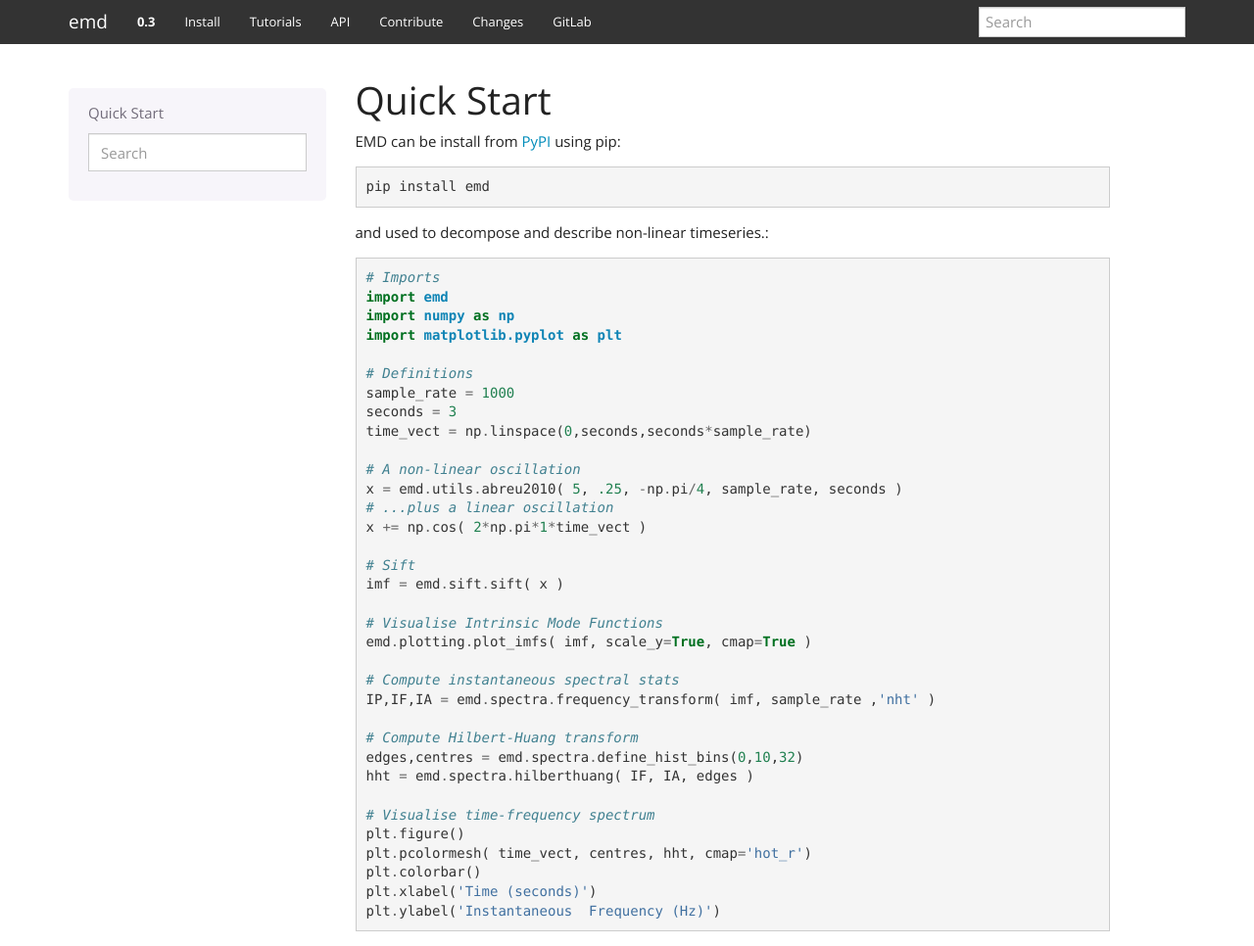
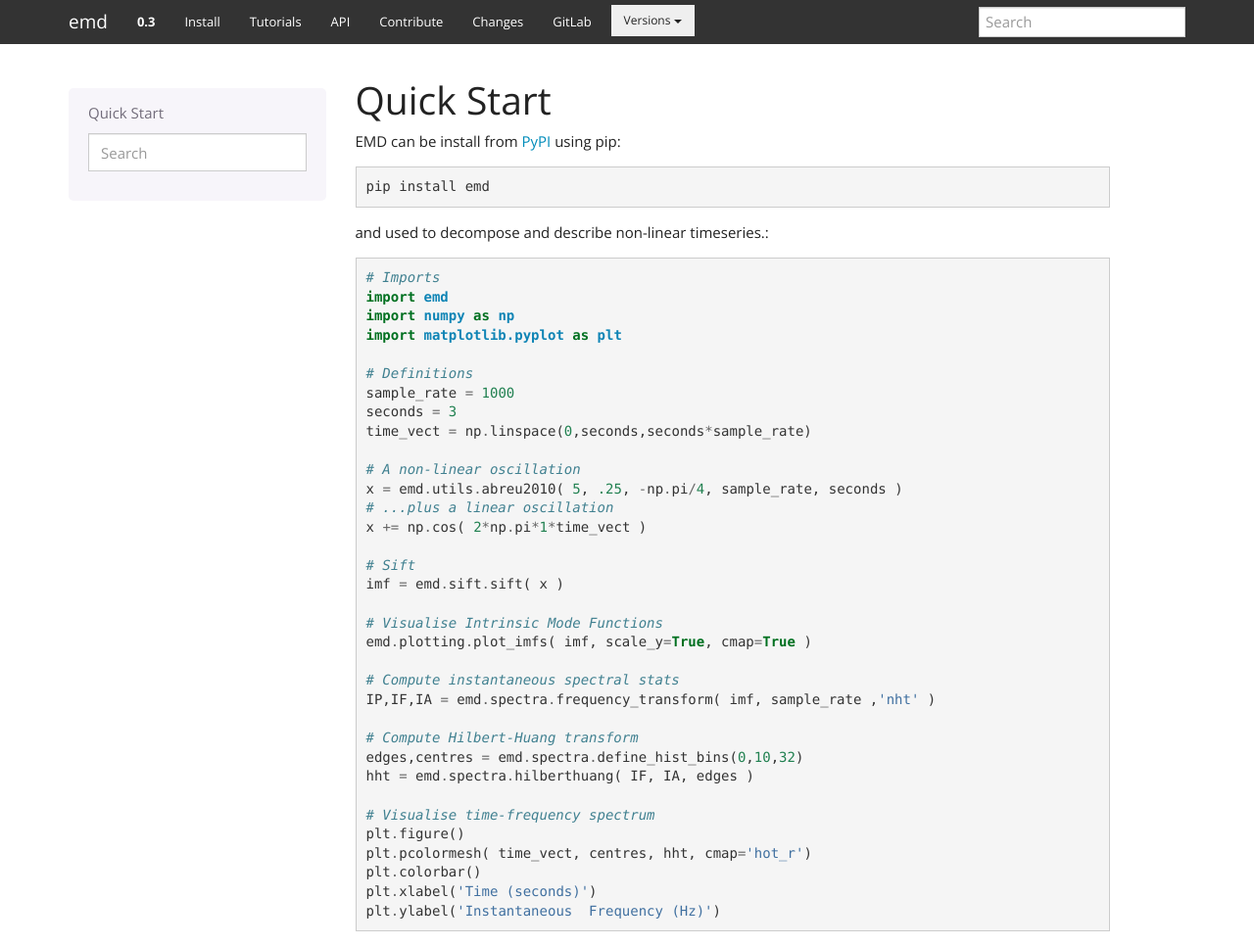
Before and after one commit to AJQuinn/emd-mirror, a Sphinx documentation site: the page built from doc/source/quick_start.rst, in a window 1280 px wide and 966 px high. Shown: the whole window at 98% size. Built offline with Sphinx 7.4.7, drawn with Linux system fonts in a browser that asks for light colours; the version number is read from the project's files by our own code.

Commit message:
Add versions dropmenu to website navbar

```diff
--- a/doc/source/_templates/layout.html
+++ b/doc/source/_templates/layout.html
@@ -3,5 +3,6 @@
 
 {# Add some extra stuff before and use existing with 'super()' call. #}
 {% block footer %}
+Hey guys
   {{ super() }}
 {% endblock %}
--- a/doc/source/_templates/navbar.html
+++ b/doc/source/_templates/navbar.html
@@ -1,37 +1,21 @@
+{# Import the theme's layout. #}
+{% extends "!navbar.html" %}
 
-{% extends "!navbar.html" %}
- <nav class="navbar navbar-expand-lg navbar-light bg-light" id="emdnavbar">
-  <a class="navbar-brand" href="#">Navbar</a>
-  <button class="navbar-toggler" type="button" data-toggle="collapse" data-target="#navbarSupportedContent" aria-controls="navbarSupportedContent" aria-expanded="false" aria-label="Toggle navigation">
-    <span class="navbar-toggler-icon"></span>
+{% block navbarextra %}
+  <li>
+  <div class="btn-group">
+  <button type="button" class="btn btn-secondary btn-sm dropdown-toggle" data-toggle="dropdown" aria-haspopup="true" aria-expanded="false" style='margin: 5px'>
+    Versions <span class="caret"></span>
   </button>
-
-  <div class="collapse navbar-collapse" id="navbarSupportedContent">
-    <ul class="navbar-nav mr-auto">
-      <li class="nav-item active">
-        <a class="nav-link" href="#">Home <span class="sr-only">(current)</span></a>
-      </li>
-      <li class="nav-item">
-        <a class="nav-link" href="#">Link</a>
-      </li>
-      <li class="nav-item dropdown">
-        <a class="nav-link dropdown-toggle" href="#" id="navbarDropdown" role="button" data-toggle="dropdown" aria-haspopup="true" aria-expanded="false">
-          Dropdown
-        </a>
-        <div class="dropdown-menu" aria-labelledby="navbarDropdown">
-          <a class="dropdown-item" href="#">Action</a>
-          <a class="dropdown-item" href="#">Another action</a>
-          <div class="dropdown-divider"></div>
-          <a class="dropdown-item" href="#">Something else here</a>
-        </div>
-      </li>
-      <li class="nav-item">
-        <a class="nav-link disabled" href="#">Disabled</a>
-      </li>
-    </ul>
-    <form class="form-inline my-2 my-lg-0">
-      <input class="form-control mr-sm-2" type="search" placeholder="Search" aria-label="Search">
-      <button class="btn btn-outline-success my-2 my-sm-0" type="submit">Search</button>
-    </form>
-  </div>
-</nav>
+  <ul class="dropdown-menu">
+    <li><a href="https://emd.readthedocs.io/en/latest/">Latest (gitlab)</a></li>
+    <li><a href="https://emd.readthedocs.io/en/stable/">Stable (PyPI)</a></li>
+    <li role="separator" class="divider"></li>
+    <li><a href="https://emd.readthedocs.io/en/v0.3.3/">v0.3.3</a></li>
+    <li><a href="https://emd.readthedocs.io/en/v0.3.2/">v0.3.2</a></li>
+    <li><a href="https://emd.readthedocs.io/en/v0.3.1/">v0.3.1</a></li>
+    <li><a href="https://emd.readthedocs.io/en/v0.3.0/">v0.3.0</a></li>
+  </ul>
+  </li>
+  {{ super() }}
+{% endblock %}
```
